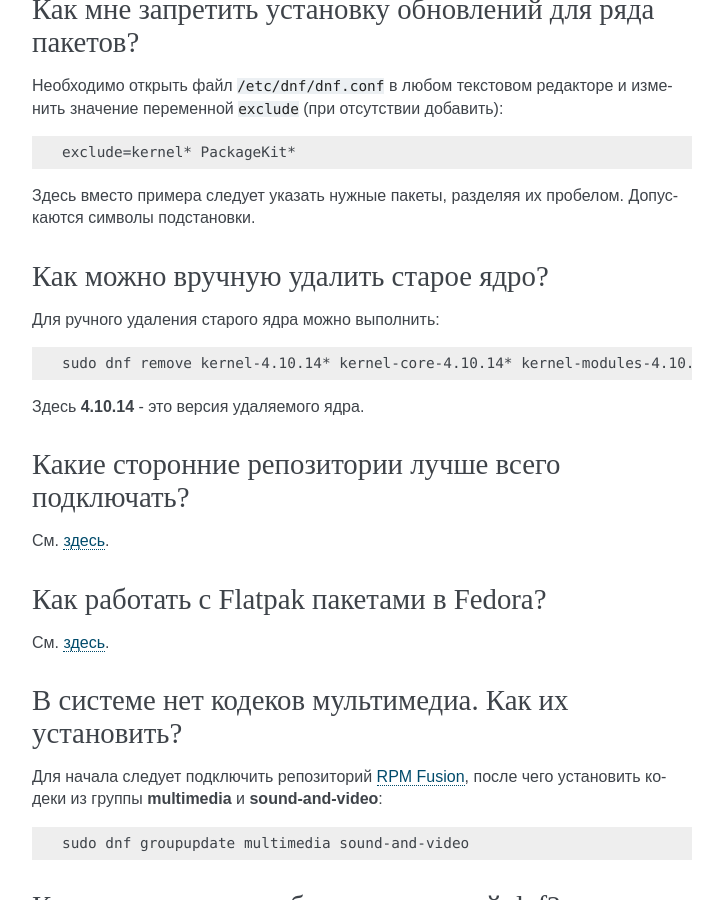
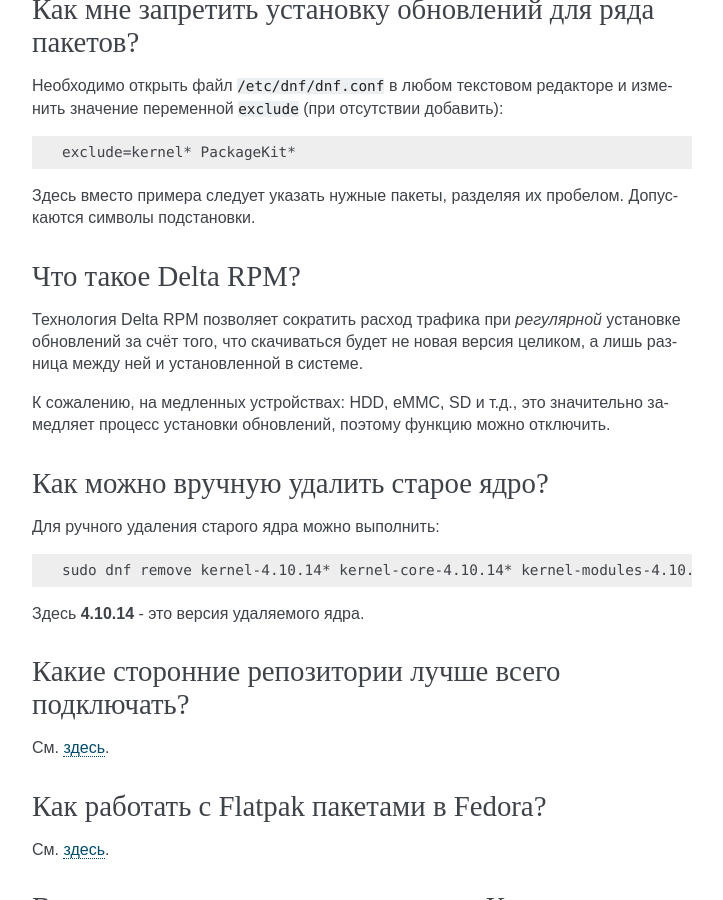
Before and after one commit to RussianFedora/FAQ, a Sphinx documentation site: the page built from source/package-manager.rst, in a window 1280 px wide and 900 px high, scrolled down 6529 px. Shown: the whole window, without its empty margins (388-1111 px from the left). Built offline with Sphinx 7.4.7, drawn with Linux system fonts in a browser that asks for light colours.

Commit message:
Added question about delta rpms.

```diff
--- a/source/package-manager.rst
+++ b/source/package-manager.rst
@@ -347,6 +347,16 @@ Dnf сохраняет старые ядра. Это нормально?
     exclude=kernel* PackageKit*
 
 Здесь вместо примера следует указать нужные пакеты, разделяя их пробелом. Допускаются символы подстановки.
+
+.. index:: dnf, delta rpm, rpm, package, drpm
+.. _dnf-drpm:
+
+Что такое Delta RPM?
+========================
+
+Технология Delta RPM позволяет сократить расход трафика при *регулярной* установке обновлений за счёт того, что скачиваться будет не новая версия целиком, а лишь разница между ней и установленной в системе.
+
+К сожалению, на медленных устройствах: HDD, eMMC, SD и т.д., это значительно замедляет процесс установки обновлений, поэтому функцию можно отключить.
 
 .. index:: dnf, remove kernel, kernel
 .. _dnf-kernel-remove:
```
